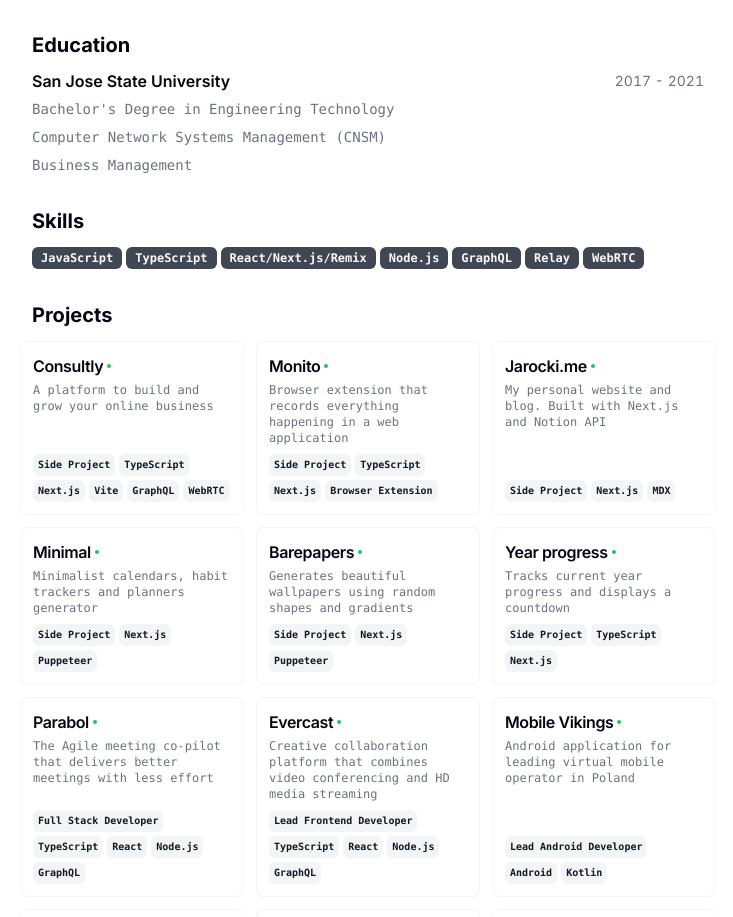
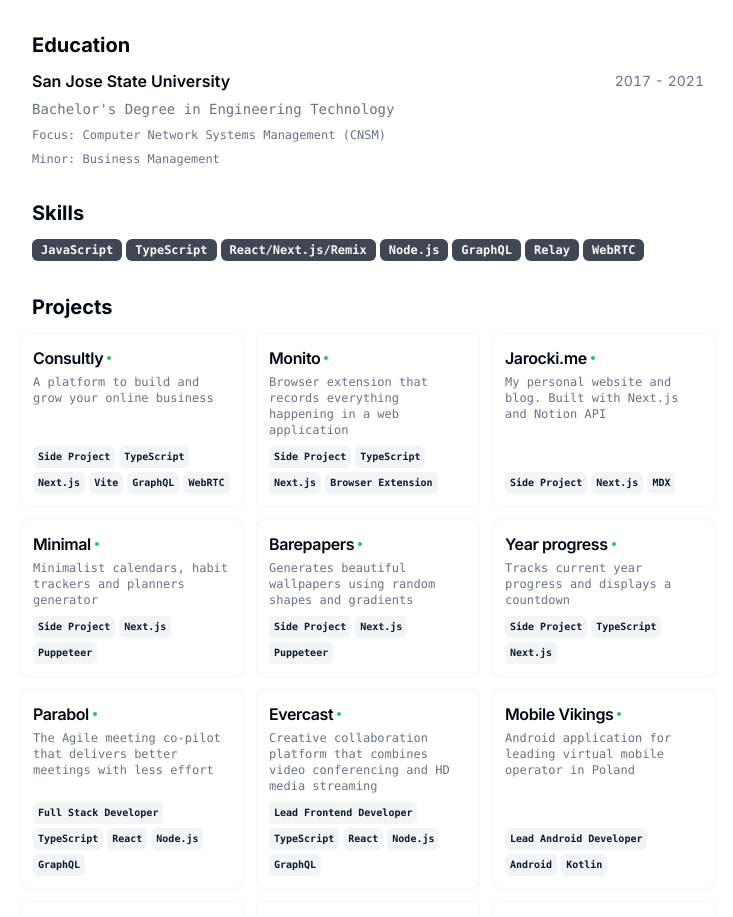
Before and after one commit to lunarcontrol/resume, a Next.js app: page /resume/ in a window 1280 px wide. Shown: the part 827-1744 px from the top of the page, without its empty margins (272-1005 px from the left). Built offline with nearby package versions, Linux system fonts and the light colour scheme.

Commit message:
Update page.tsx

```diff
--- a/src/app/page.tsx
+++ b/src/app/page.tsx
@@ -143,8 +143,8 @@
                   </div>
                 </CardHeader>
                 <CardContent className="mt-2">{education.degree}</CardContent>
-                <CardContent className="mt-2">{education.focus}</CardContent>
-                <CardContent className="mt-2">{education.minor}</CardContent>
+                <CardContent className="mt-2 text-xs">Focus: {education.focus}</CardContent>
+                <CardContent className="mt-2 text-xs">Minor: {education.minor}</CardContent>
               </Card>
             );
           })}
```
